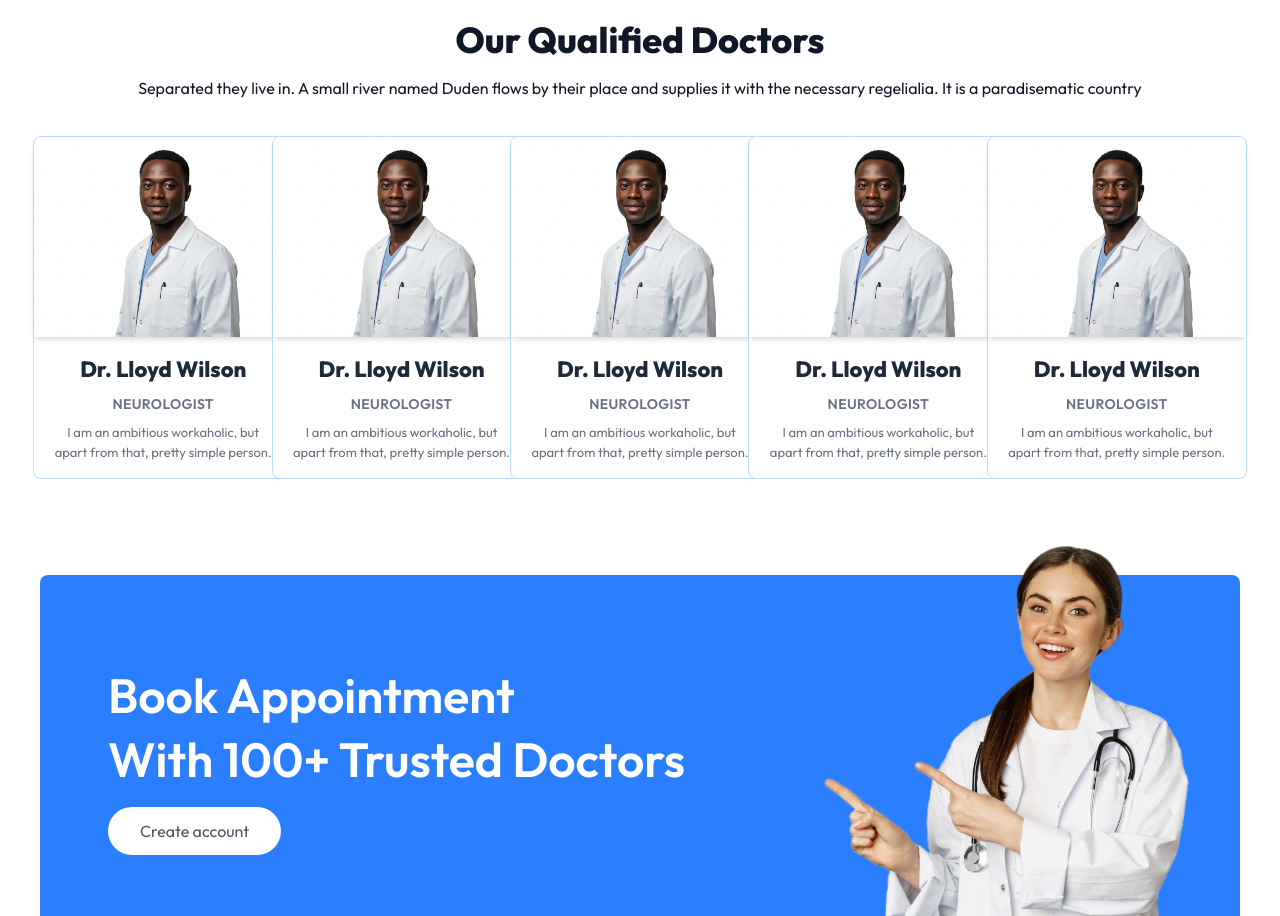
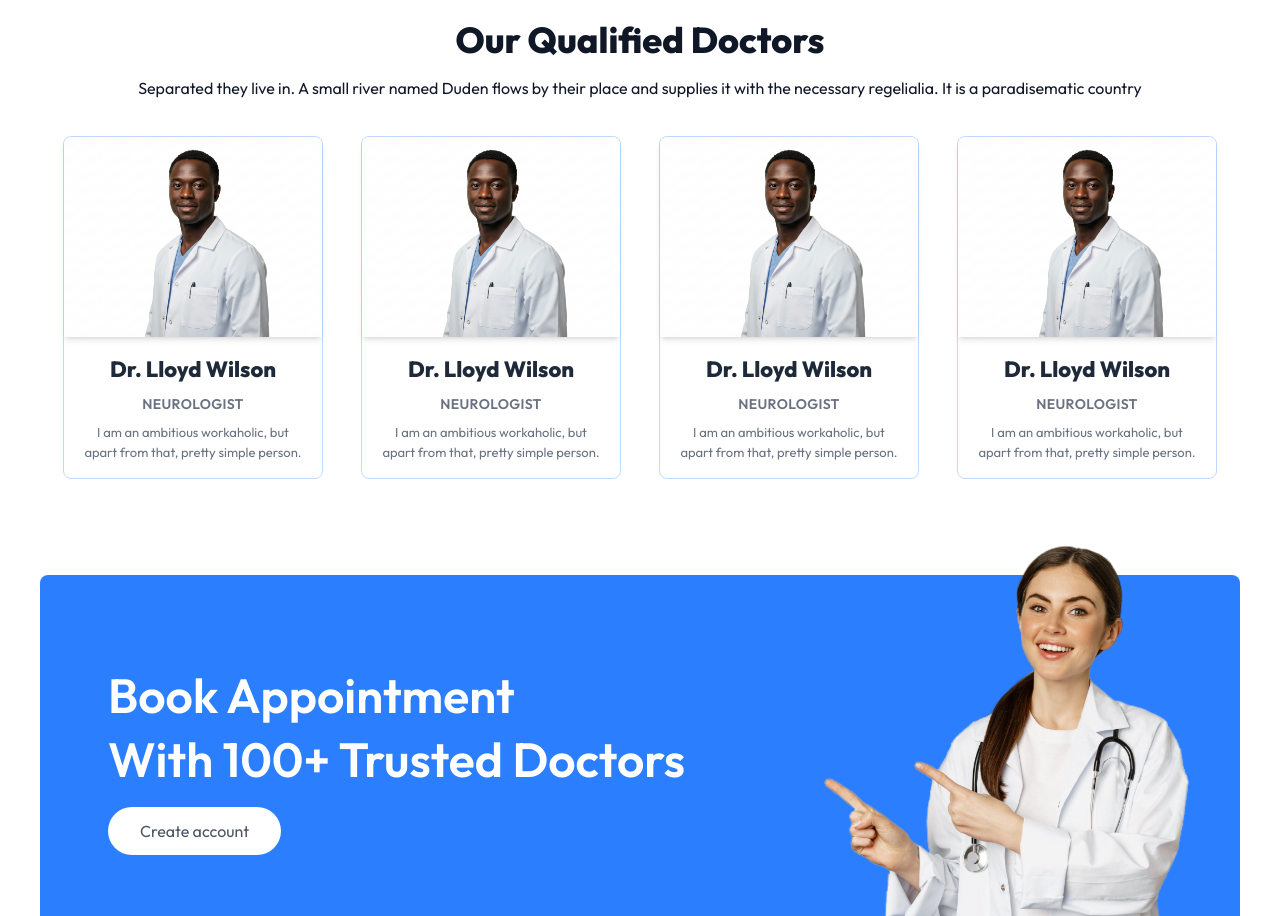
Before and after one commit to medicplus-org/medic-plus, a React (Vite) app: page / in a window 1280 px wide. Shown: the part 1907-2823 px from the top of the page. Built offline with nearby package versions, Linux system fonts and the light colour scheme.

Commit message:
doctors update

```diff
--- a/src/pages/user/Landing.jsx
+++ b/src/pages/user/Landing.jsx
@@ -114,7 +114,7 @@ const Landing = () => {
             paradisematic country
           </p>
         </div>
-        <div className="p-4 w-full grid grid-cols-1 sm:grid-cols-2 md:grid-cols-3 lg:grid-cols-4 xl:grid-cols-5 gap-6 pt-5 items-center justify-items-center">
+        <div className="p-4 w-full grid grid-cols-1 sm:grid-cols-2 md:grid-cols-3 lg:grid-cols-4 xl:grid-cols-4 gap-6 pt-5 items-center justify-items-center">
           <div className="bg-white w-[260px] flex flex-col justify-center items-center rounded-lg border border-blue-200 cursor-pointer hover:translate-y-[-10px] transition-all duration-500">
             <div>
               <img
@@ -199,7 +199,7 @@ const Landing = () => {
               </p>
             </div>
           </div>
-          <div className="bg-white w-[260px] flex flex-col justify-center items-center rounded-lg border border-blue-200 cursor-pointer hover:translate-y-[-10px] transition-all duration-500">
+          {/* <div className="bg-white w-[260px] flex flex-col justify-center items-center rounded-lg border border-blue-200 cursor-pointer hover:translate-y-[-10px] transition-all duration-500">
             <div>
               <img
                 src={doc1}
@@ -219,7 +219,7 @@ const Landing = () => {
                 person.
               </p>
             </div>
-          </div>
+          </div> */}
         </div>
       </section>
 
```
